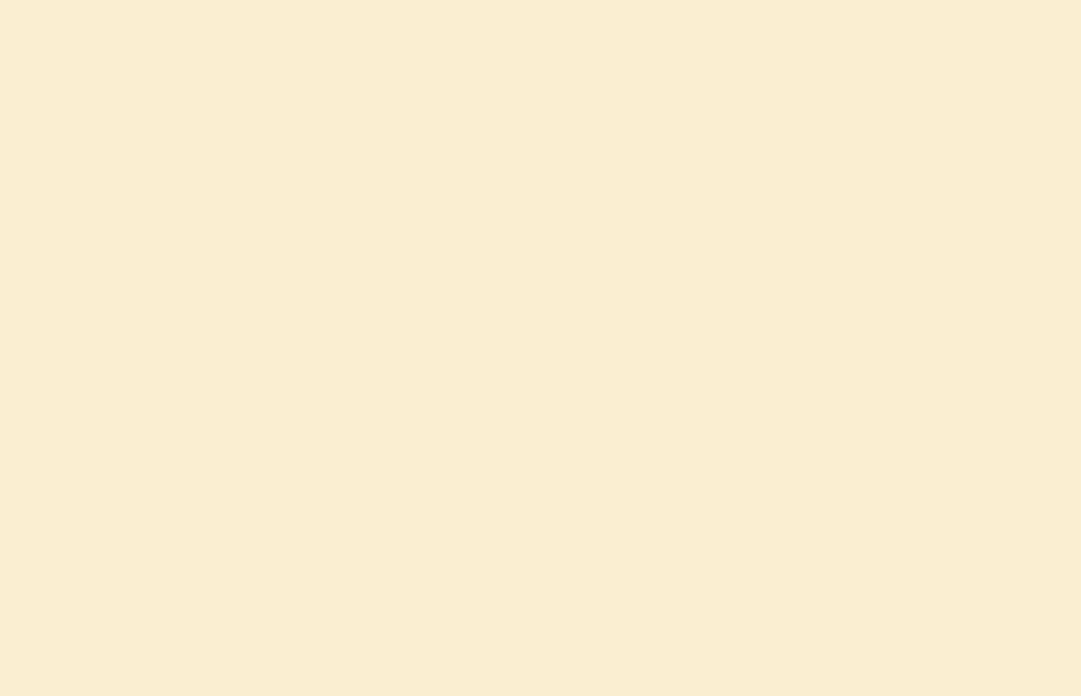
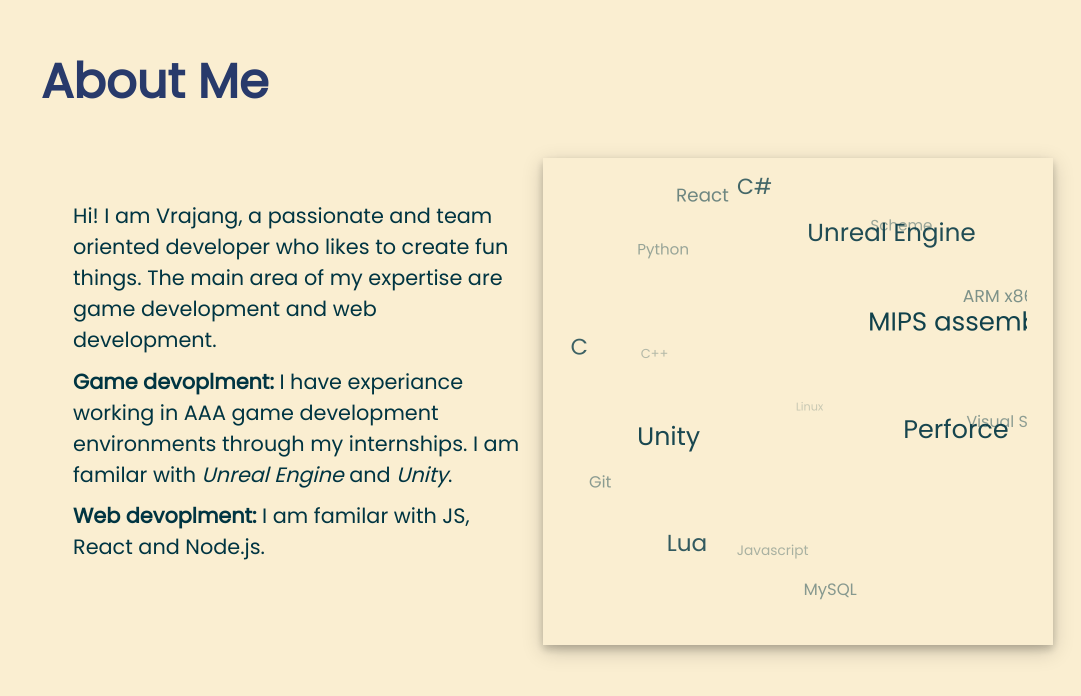
Before and after one commit to Vsparikh/Vsparikh.github.io, a React (Create React App) app: page / in a window 1280 px wide. Shown: the part 994-1690 px from the top of the page, without its empty margins (199-1280 px from the left). Before the commit the page ends 960 px from the top, so only its background shows below. Built offline with nearby package versions, Linux system fonts and the light colour scheme.

Commit message:
Added about section

```diff
--- a/src/App.js
+++ b/src/App.js
@@ -6,13 +6,33 @@
 
 import { Navbar, NavItem } from "./components/Navbar";
 import Banner from "./components/Banner";
-
+import About from "./components/About";
 const me = {
   name: "Vrajang",
   schoolYear: "third",
   program: "Computer Science",
   university: "University of Waterloo",
 };
+
+const languages = [
+  "React",
+  "Python",
+  "C#",
+  "C",
+  "C++",
+  "Scheme",
+  "Unreal Engine",
+  "Unity",
+  "Git",
+  "Linux",
+  "ARM x86",
+  "MIPS assembly",
+  "Lua",
+  "Javascript",
+  "Visual Studio",
+  "Perforce",
+  "MySQL",
+];
 
 function App() {
   return (
@@ -25,6 +45,7 @@
         <NavItem section="#Contact" icon={contactLogo} text="Contact" />
       </Navbar>
       <Banner profile={me} contactLink="#Contact" numCircles={10}></Banner>
+      <About languages={languages} />
     </>
   );
 }
--- /dev/null
+++ b/src/components/About.js
@@ -0,0 +1,36 @@
+import react from "react";
+import Canvas from "./Canvas";
+
+function About(props) {
+  return (
+    <section className="about-content" id="About">
+      <h2>About Me</h2>
+      <div class="skill-box">
+        <div class="skill-content">
+          <p>
+            Hi! I am Vrajang, a passionate and team oriented developer who likes
+            to create fun things. The main area of my expertise are game
+            development and web development.
+          </p>
+
+          <p>
+            <strong>Game devoplment:</strong> I have experiance working in AAA
+            game development environments through my internships. I am familar
+            with <em>Unreal Engine</em> and <em>Unity</em>.
+          </p>
+
+          <p>
+            {" "}
+            <strong>Web devoplment:</strong> I am familar with JS, React and
+            Node.js.
+          </p>
+        </div>
+        <div class="skill-sphere">
+          <Canvas languages={props.languages} width={510} height={480}></Canvas>
+        </div>
+      </div>
+    </section>
+  );
+}
+
+export default About;
--- a/src/components/Banner.js
+++ b/src/components/Banner.js
@@ -18,7 +18,7 @@
 
 function Banner(props) {
   return (
-    <div className="banner">
+    <section className="banner">
       <BannerBackground numCircles={props.numCircles} />
       <div className="banner-text">
         <h1>Hi! I'm {props.profile.name}</h1>
@@ -32,7 +32,7 @@
           Contact Me
         </a>
       </div>
-    </div>
+    </section>
   );
 }
 
--- /dev/null
+++ b/src/components/Canvas.js
@@ -0,0 +1,158 @@
+import react, { useRef, useEffect } from "react";
+
+/**
+ * WordSphere
+ * Written by Hyojun Kim in 2017. Licensed in MIT.
+ */
+function wordSphere(canvas, texts, counts, options) {
+  const π = Math.PI; // happy math!
+  const {
+    width = 500,
+    height = 500,
+    radius = 150,
+    padding = 50,
+    fontSize = 22,
+    tilt = 0,
+    initialVelocityX = 0,
+    initialVelocityY = 0,
+    initialRotationX = 0,
+    initialRotationZ = 0,
+  } = options;
+
+  let vx = initialVelocityX,
+    vy = initialVelocityY;
+  let rx = initialRotationX,
+    rz = initialRotationZ;
+
+  // canvas setup
+  let ctx = canvas.getContext("2d");
+  ctx.textAlign = "center";
+
+  // Hi-DPI support
+  canvas.width = width * 2;
+  canvas.height = height * 2;
+  canvas.style.width = `${width}px`;
+  canvas.style.height = `${height}px`;
+  ctx.scale(2, 2);
+
+  // scrolling
+  let clicked = false,
+    lastX,
+    lastY;
+  canvas.addEventListener("mousedown", (event) => {
+    clicked = true;
+    lastX = event.screenX;
+    lastY = event.screenY;
+  });
+  canvas.addEventListener("mousemove", (event) => {
+    if (!clicked) return;
+    let dx = event.screenX - lastX;
+    let dy = event.screenY - lastY;
+    [lastX, lastY] = [event.screenX, event.screenY];
+
+    // rotation update
+    rz += -dy * 0.01;
+    rx += dx * 0.01;
+
+    // velocity update
+    vx = dx * 0.1;
+    vy = dy * 0.1;
+
+    if (!looping) startLoop();
+  });
+  canvas.addEventListener("mouseup", (e) => (clicked = false));
+  canvas.addEventListener("mouseleave", (e) => (clicked = false));
+
+  function rot(x, y, t) {
+    return [
+      x * Math.cos(t) - y * Math.sin(t),
+      x * Math.sin(t) + y * Math.cos(t),
+    ];
+  }
+
+  function render() {
+    ctx.clearRect(0, 0, canvas.width, canvas.height);
+
+    let ix = 0,
+      iz = 0,
+      i = 1;
+    for (const text of texts) {
+      const degZ = (π / (counts.length - 1)) * iz;
+      const degX = ((2 * π) / counts[iz]) * ix;
+
+      let x = radius * Math.sin(degZ) * Math.cos(degX);
+      let y = radius * Math.sin(degZ) * Math.sin(degX);
+      let z = radius * Math.cos(degZ) + 8 * (ix % 2); /* randomness */
+
+      // camera transform
+      [y, z] = rot(y, z, tilt);
+      [x, z] = rot(x, z, rz);
+      [x, y] = rot(x, y, rx);
+
+      // convert to cartesian and then draw.
+      const alpha = 0.6 + 0.4 * (x / radius);
+      const size = fontSize + 0.2 + 0.5 * (x / radius);
+      ctx.fillStyle = `rgba(0,53,66,${alpha})`;
+      ctx.font = `${size}em "Poppins", sans-serif`;
+      ctx.fillText(text, y + width / 2, -z + height / 2);
+
+      ix--;
+      if (ix < 0) {
+        iz++;
+        ix = counts[iz] - 1;
+      }
+      i++;
+    }
+  }
+
+  // renderer
+  let looping = false;
+  function rendererLoop() {
+    if (looping) window.requestAnimationFrame(rendererLoop);
+    render();
+
+    // deacceleration - dirty code xD
+    if (vx > 0) vx = vx - 0.01;
+    if (vy > 0) vy = vy - 0.01;
+    if (vx < 0) vx = vx + 0.01;
+    if (vy > 0) vy = vy + 0.01;
+    if (vx == 0 && vy == 0) stopLoop();
+
+    rz += vy * 0.01;
+    rx += vx * 0.01;
+  }
+
+  function startLoop() {
+    looping = true;
+    window.requestAnimationFrame(rendererLoop);
+  }
+
+  function stopLoop() {
+    looping = false;
+  }
+  startLoop();
+}
+
+function Canvas({ width, height, languages }) {
+  const canvasRef = useRef(null);
+  const counts = [1, 2, 4, 5, 4, 2, 1];
+  const options = {
+    tilt: Math.PI / 9,
+    initialVelocityX: 0.09,
+    initialVelocityY: 0.09,
+    initialRotationX: Math.PI * 0.14,
+    initialRotationZ: 0,
+    width: width,
+    height: height,
+    radius: 220,
+    fontSize: 1,
+  };
+
+  useEffect(() => {
+    const canvas = canvasRef.current;
+    wordSphere(canvas, languages, counts, options);
+  }, []);
+  return <canvas ref={canvasRef} id="skill-canvas"></canvas>;
+}
+
+export default Canvas;
--- a/src/css/index.css
+++ b/src/css/index.css
@@ -344,4 +344,59 @@
     border-radius: 50%;
   }
 }
+
+.about-content {
+  text-align: left;
+  margin-top: 5em;
+  margin-left: calc(var(--nav-width) + 10em);
+  min-height: 100vh;
+}
+
+.skill-box {
+  display: -webkit-box;
+  display: -ms-flexbox;
+  display: flex;
+  -webkit-box-orient: horizontal;
+  -webkit-box-direction: normal;
+      -ms-flex-direction: row;
+          flex-direction: row;
+}
+
+@media (max-width: 800px) {
+  .skill-box {
+    -webkit-box-orient: vertical;
+    -webkit-box-direction: normal;
+        -ms-flex-direction: column;
+            flex-direction: column;
+  }
+}
+
+.skill-content {
+  display: flexbox;
+  padding: 2em;
+  margin: 0;
+  overflow: auto;
+  max-width: 35vw;
+  min-width: 30vw;
+  -webkit-user-select: none;
+     -moz-user-select: none;
+      -ms-user-select: none;
+          user-select: none;
+}
+
+.skill-sphere {
+  display: flexbox;
+  min-width: 500;
+  color: var(--bg-primary);
+  padding: 0%;
+  margin-top: 0%;
+  margin-left: -1%;
+  -webkit-box-shadow: 0 4px 8px 0 rgba(0, 0, 0, 0.2), 0 6px 20px 0 rgba(0, 0, 0, 0.19);
+          box-shadow: 0 4px 8px 0 rgba(0, 0, 0, 0.2), 0 6px 20px 0 rgba(0, 0, 0, 0.19);
+}
+
+#skill-canvas {
+  padding: 0%;
+  margin-left: -5%;
+}
 /*# sourceMappingURL=index.css.map */
--- a/src/css/index.scss
+++ b/src/css/index.scss
@@ -282,3 +282,45 @@
     border-radius: 50%;
   }
 }
+
+.about-content {
+  text-align: left;
+  margin-top: 5em;
+  margin-left: calc(var(--nav-width) + 10em);
+  min-height: 100vh;
+}
+
+.skill-box {
+  display: flex;
+  flex-direction: row;
+}
+
+@media (max-width: 800px) {
+  .skill-box {
+    flex-direction: column;
+  }
+}
+.skill-content {
+  display: flexbox;
+  padding: 2em;
+  margin: 0;
+  overflow: auto;
+  max-width: 35vw;
+  min-width: 30vw;
+  user-select: none;
+}
+
+.skill-sphere {
+  display: flexbox;
+  min-width: 500;
+  color: var(--bg-primary);
+  padding: 0%;
+  margin-top: 0%;
+  margin-left: -1%;
+  box-shadow: 0 4px 8px 0 rgba(0, 0, 0, 0.2), 0 6px 20px 0 rgba(0, 0, 0, 0.19);
+}
+
+#skill-canvas {
+  padding: 0%;
+  margin-left: -5%;
+}
```
Also changed, not shown: 1 other file (tests, documents, lock files or other folders).
